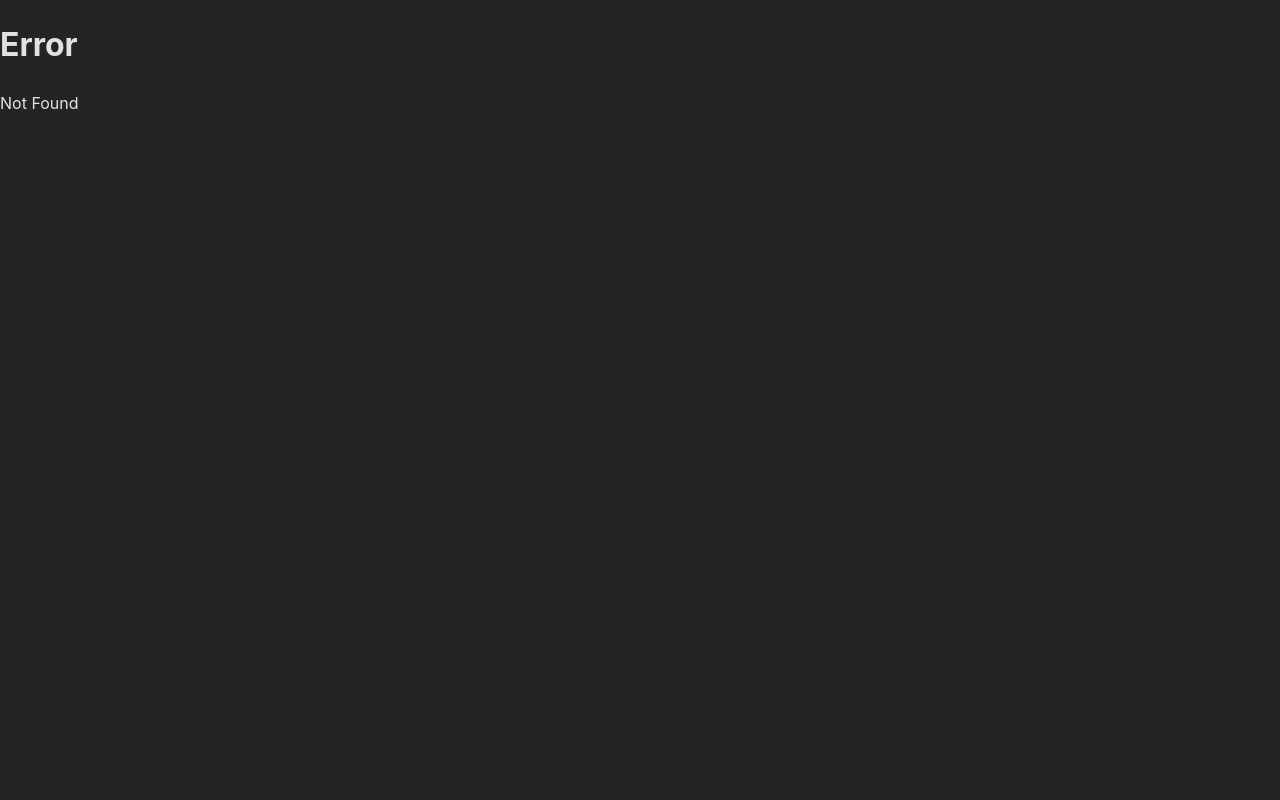
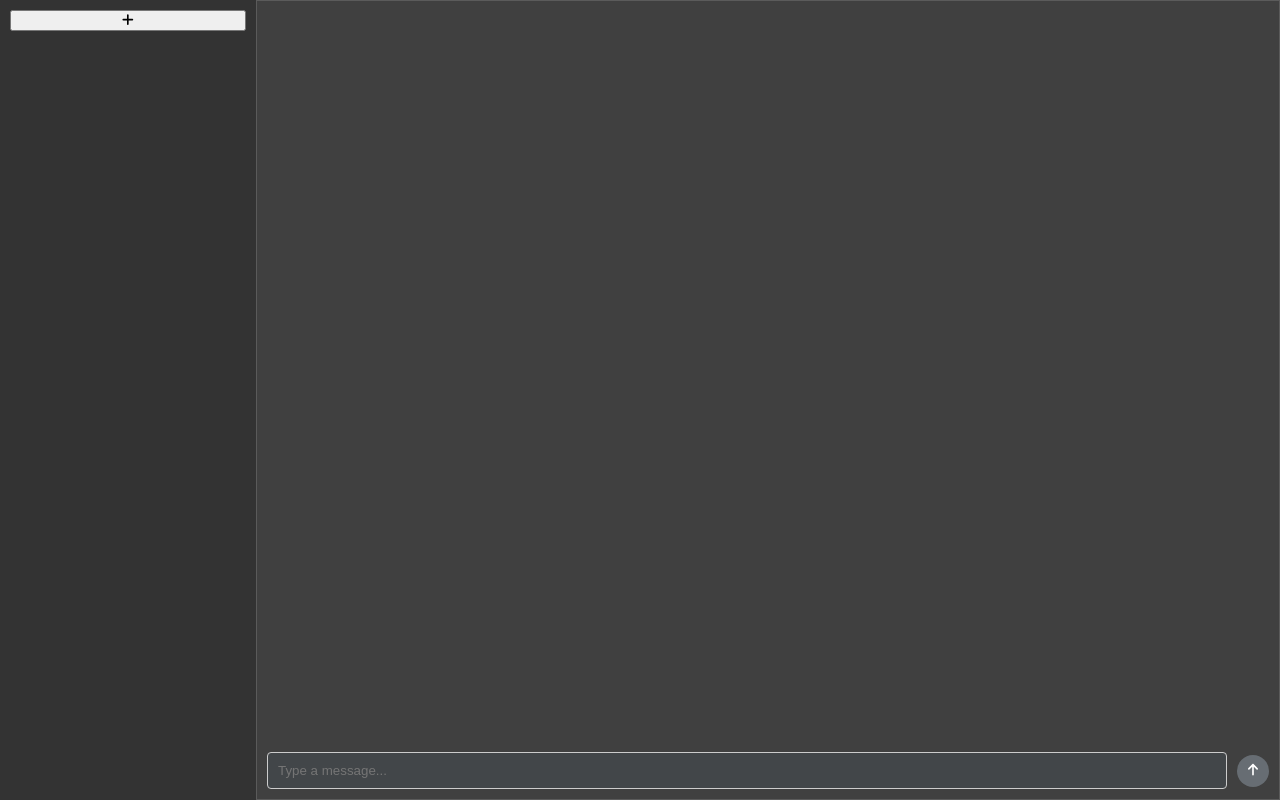
Before and after one commit to gnguralnick/llm-playground, a React (Vite) app in the folder frontend/: page /chat/1 in a window 1280 px wide. Before the commit this address had no page. Built offline with nearby package versions, Linux system fonts and the light colour scheme.

Commit message:
add sidebar

```diff
--- a/frontend/src/App.module.scss
+++ b/frontend/src/App.module.scss
@@ -2,4 +2,6 @@
     height: 100%;
     width: 100%;
     min-height: inherit;
+    display: flex;
+    flex-direction: row;
 }
--- a/frontend/src/App.tsx
+++ b/frontend/src/App.tsx
@@ -1,23 +1,13 @@
-import Chat from "./chat/chat"
-import {useState} from 'react';
-import { Message } from "./types";
 import styles from './App.module.scss';
+import { Outlet } from 'react-router-dom';
+import Sidebar from './sidebar/sidebar';
 
 function App() {
-  const [messages, setMessages] = useState<Message[]>([]);
-
-  const handleSendMessage = (message: string) => {
-    setMessages([
-      ...messages,
-      {role: 'user', content: message},
-      {role: 'assistant', content: 'I am a simple assistant, I can only echo what you say.'}
-    ]);
-  };
-
 
   return (
     <div className={styles.app}>
-      <Chat messages={messages} onSendMessage={handleSendMessage}/>
+      <Sidebar userId='c0aba09b-f57e-4998-bee6-86da8b796c5b'/>
+      <Outlet />
     </div>
   )
 }
--- a/frontend/src/chat/chat.module.scss
+++ b/frontend/src/chat/chat.module.scss
@@ -1,4 +1,5 @@
 .chatContainer {
+    flex: 1;
     max-width: 100%;
     height: 100%;
     min-height: 100vh;
--- a/frontend/src/chat/chat.tsx
+++ b/frontend/src/chat/chat.tsx
@@ -8,17 +8,18 @@ import { Message } from '../types';
 
 const cx = clsx.bind(styles);
 
-type ChatProps = {
-    messages: Message[];
-    onSendMessage: (message: string) => void;
-}
+export default function Chat() {
+    const [input, setInput] = useState('');
 
-export default function Chat({messages, onSendMessage}: ChatProps) {
-    const [input, setInput] = useState('');
+    const [messages, setMessages] = useState<Message[]>([]);
 
     const handleSend = () => {
         if (input.trim() !== '') {
-            onSendMessage(input);
+            setMessages([
+                ...messages,
+                {role: 'user', content: input},
+                {role: 'assistant', content: 'I am a simple assistant, I can only echo what you say.'}
+            ]);
             setInput('');
         }
     };
--- /dev/null
+++ b/frontend/src/sidebar/sidebar.module.scss
@@ -0,0 +1,44 @@
+.sidebar {
+    width: 20%;
+    min-height: inherit;
+    height: 100%;
+    max-height: 100vh;
+    box-sizing: border-box;
+    background-color: #333;
+    padding: 10px;
+    display: flex;
+    flex-direction: column;
+}
+
+.chatsList {
+    list-style-type: none;
+    padding: 0;
+    margin: 0;
+    display: flex;
+    flex-direction: column;
+    gap: 10px;
+}
+
+.chat {
+    padding: 15px;
+    border-radius: 8px;
+    transition: background-color 0.3s ease;
+
+    background-color: transparent;
+
+    &:hover {
+        background-color: #888;
+    }
+
+    &.active {
+        background-color: #888;
+    }
+}
+
+.loadingChat {
+    padding: 15px;
+    border-radius: 8px;
+    background-color: #888;
+    color: #fff;
+    text-align: center;
+}
--- /dev/null
+++ b/frontend/src/sidebar/sidebar.tsx
@@ -0,0 +1,59 @@
+import {NavLink} from 'react-router-dom';
+import styles from './sidebar.module.scss';
+import clsx from 'clsx';
+import { FontAwesomeIcon } from '@fortawesome/react-fontawesome';
+import { faPlus } from '@fortawesome/free-solid-svg-icons';
+import { Chat } from '../types';
+
+
+const cx = clsx.bind(styles);
+
+type SidebarProps = {
+    userId: string;
+};
+
+export default function Sidebar({userId}: SidebarProps) {
+    // const router = useRouter();
+    // const path = usePathname();
+    // const activeChat = path.split('/')[2];
+
+    const handleCreateChat = async () => {
+        // const chatId = await createChat(userId);
+        // router.push(`/chat/${chatId}`);
+    }
+
+    const chats: Chat[] = [];
+
+    return (
+        <div className={cx(styles.sidebar)}>
+            <button className={styles.createChatButton} onClick={handleCreateChat}>
+                <FontAwesomeIcon icon={faPlus} />
+            </button>
+            <ul className={styles.chatsList}>
+                {chats.map((chat) => (
+                    <NavLink to={`/chat/${chat.id}`} key={chat.id} className={cx(styles.chat, {
+                        [styles.active]: false//chat.id === activeChat
+                    })}>
+                        <li >
+                            {chat.title}
+                        </li>
+                    </NavLink>
+                ))}
+            </ul>
+        </div>
+    );
+}
+
+export function SidebarLoading() {
+    return (
+        <div className={styles.sidebar}>
+            <ul className={styles.chatsList}>
+                {[1, 2, 3, 4, 5].map((index) => (
+                    <li key={index} className={styles.chat}>
+                        <div className={styles.loadingChat} />
+                    </li>
+                ))}
+            </ul>
+        </div>
+    );
+}
```
Also changed, not shown: frontend/src/main.tsx (+7 -0 lines), frontend/src/types.ts (+14 -0 lines).
